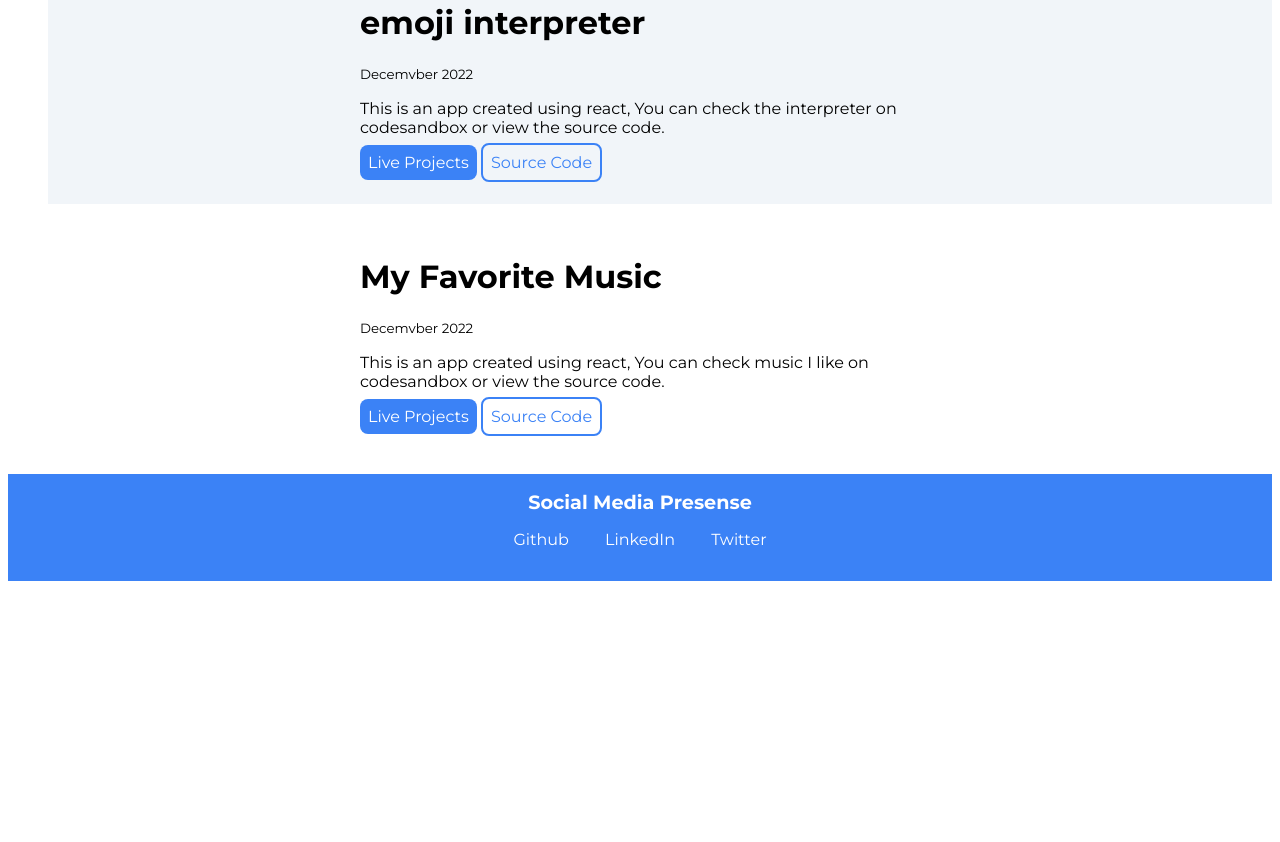
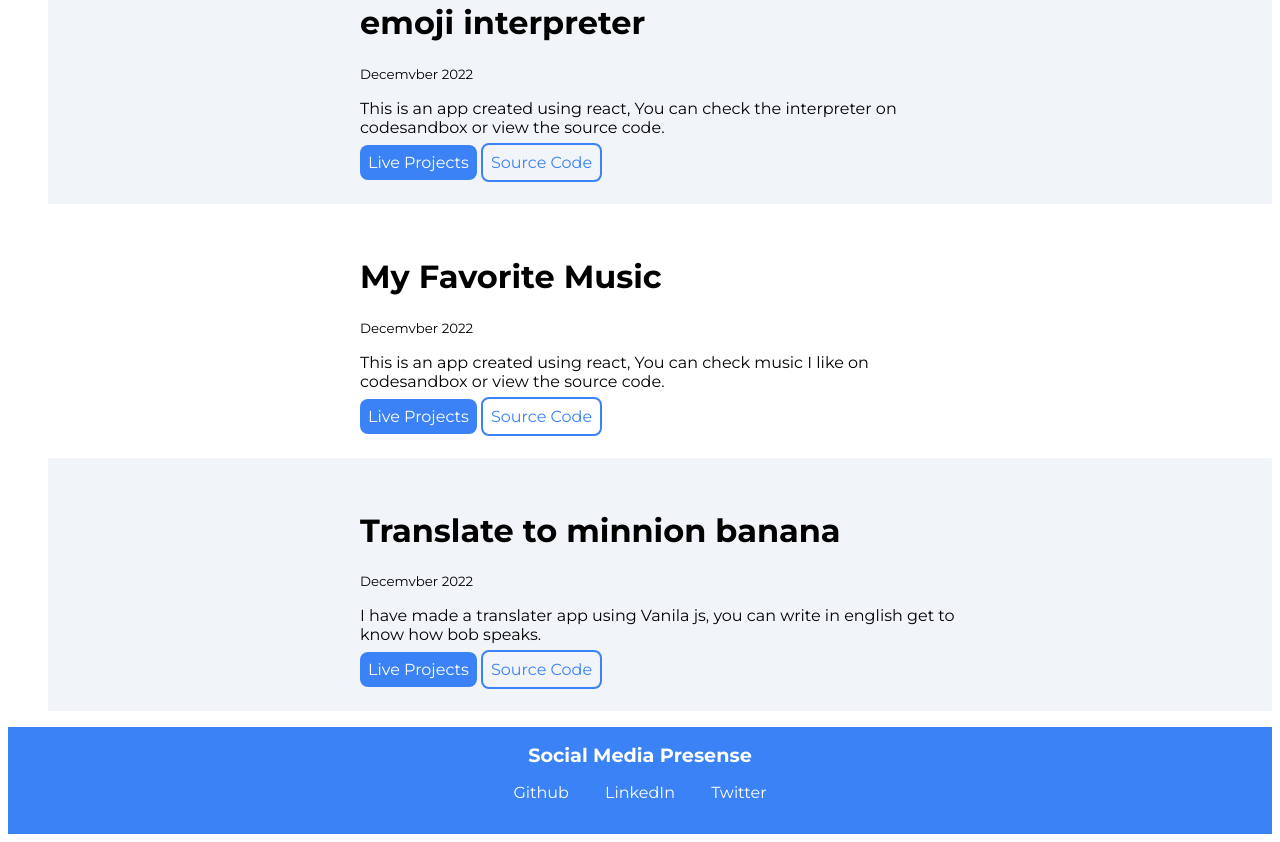
Before and after one commit to AgnivanshiR/Anubhav-portfolio, a plain HTML site: page projects.html in a window 1280 px wide. Shown: the part 1056-1898 px from the top of the page. Before the commit the page ends 1645 px from the top, so only its background shows below. Drawn offline with Linux system fonts and the light colour scheme.

Commit message:
mark6-linkupdated

```diff
--- a/projects.html
+++ b/projects.html
@@ -75,15 +75,15 @@
                 <a class="link link--secondory" href="https://github.com/AgnivanshiR/Level0_Mark9">Source Code</a>
             </div>
         </li>
-        <!-- <li>
+        <li class="bg-color li-padding">
             <div class="conatiner--center">
-                <h1>How well do you know me?</h1>
+                <h1>Translate to minnion banana </h1>
                 <small>Decemvber 2022</small>
-                <p>I have made a CLI app using Node.js, You can play the game on replit or view the source code.</p>
-                <a class="link link--primary" href="https://replit.com/join/kixiekcmlh-agnivanshi">Live Projects</a>
-                <a class="link link--secondory" href="https://github.com/AgnivanshiR/Level0-Mark1">Source Code</a>
+                <p>I have made a translater app using Vanila js, you can write in english get to know how bob speaks.</p>
+                <a class="link link--primary" href="https://minnion-gobanana.netlify.app/">Live Projects</a>
+                <a class="link link--secondory" href="https://github.com/AgnivanshiR/Level0-Mark6">Source Code</a>
             </div>
-        </li> -->
+        </li>
     </ul>
     <footer class="footer">
 
```
